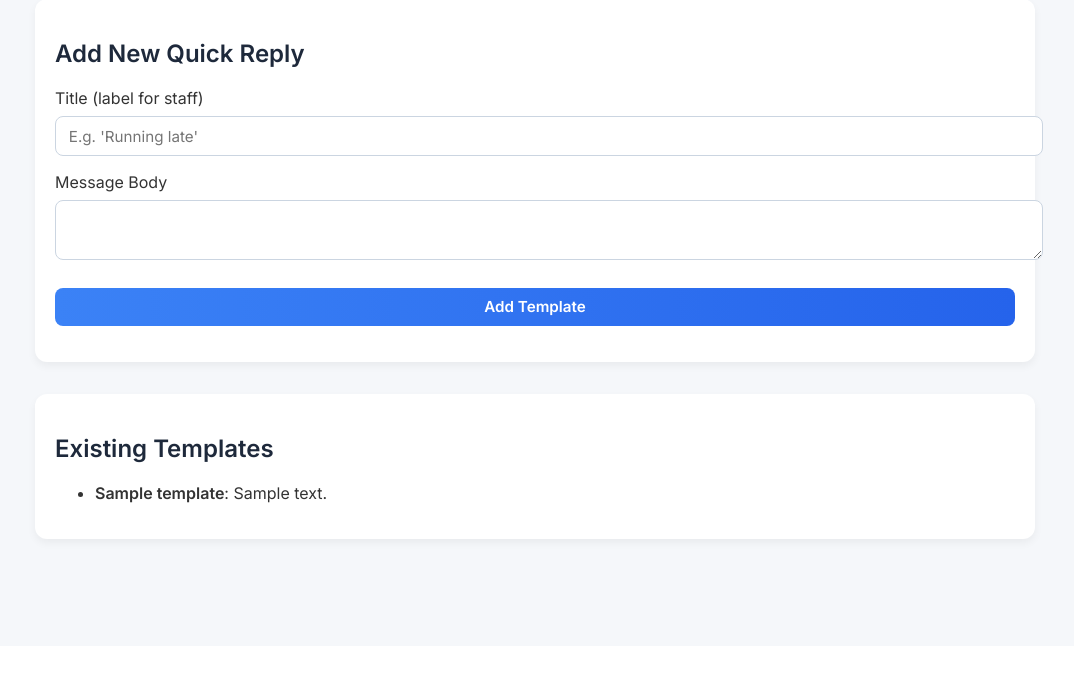
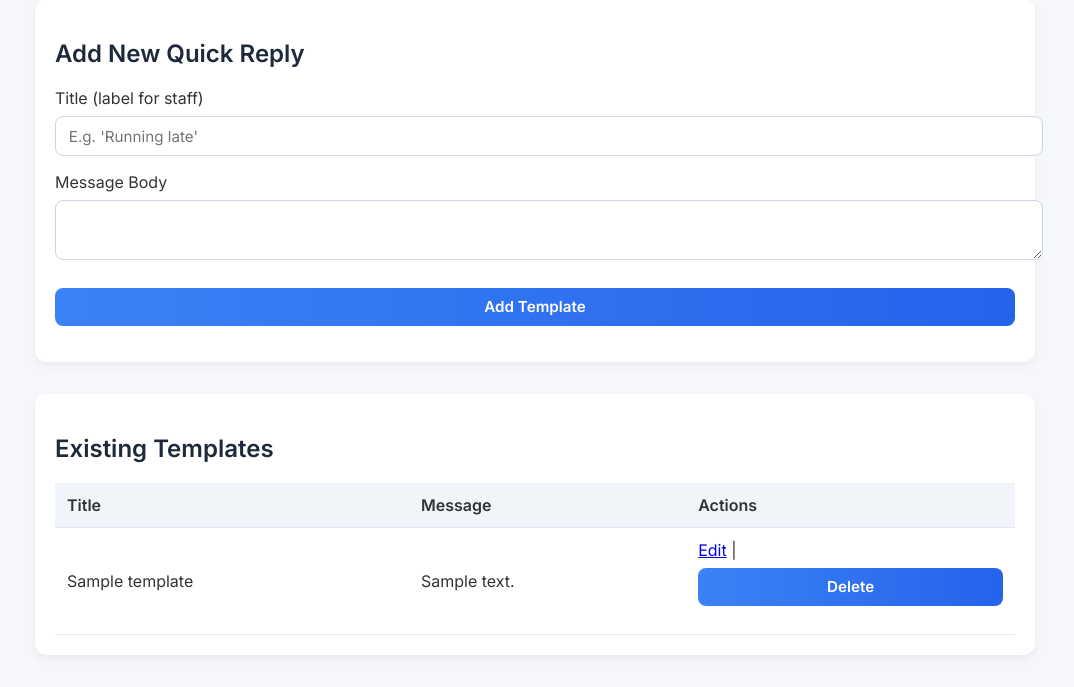
Before and after one commit to ConnorV2006/AI-Receptionist-Enchanced, a Flask app: a page that uses templates/quick_replies.html in a window 1280 px wide. Shown: the part 154-841 px from the top of the page, without its empty margins (105-1179 px from the left). Before the commit the page ends 700 px from the top, so only its background shows below. Run offline with Flask 3, Linux system fonts and the light colour scheme; tables that the repository leaves empty hold one stand-in row (values such as "Sample post").

Commit message:
Update quick_replies.html

```diff
--- a/templates/quick_replies.html
+++ b/templates/quick_replies.html
@@ -23,11 +23,25 @@
   <div class="card">
     <h2>Existing Templates</h2>
     {% if replies %}
-      <ul>
+      <table>
+        <tr>
+          <th>Title</th>
+          <th>Message</th>
+          <th>Actions</th>
+        </tr>
         {% for r in replies %}
-          <li><strong>{{ r.title }}</strong>: {{ r.body }}</li>
+        <tr>
+          <td>{{ r.title }}</td>
+          <td>{{ r.body }}</td>
+          <td>
+            <a href="{{ url_for('edit_quick_reply', slug=clinic.slug, reply_id=r.id) }}">Edit</a> |
+            <form action="{{ url_for('delete_quick_reply', slug=clinic.slug, reply_id=r.id) }}" method="post" style="display:inline;">
+              <button type="submit" onclick="return confirm('Delete this quick reply?')">Delete</button>
+            </form>
+          </td>
+        </tr>
         {% endfor %}
-      </ul>
+      </table>
     {% else %}
       <p>No quick replies defined yet.</p>
     {% endif %}
```
